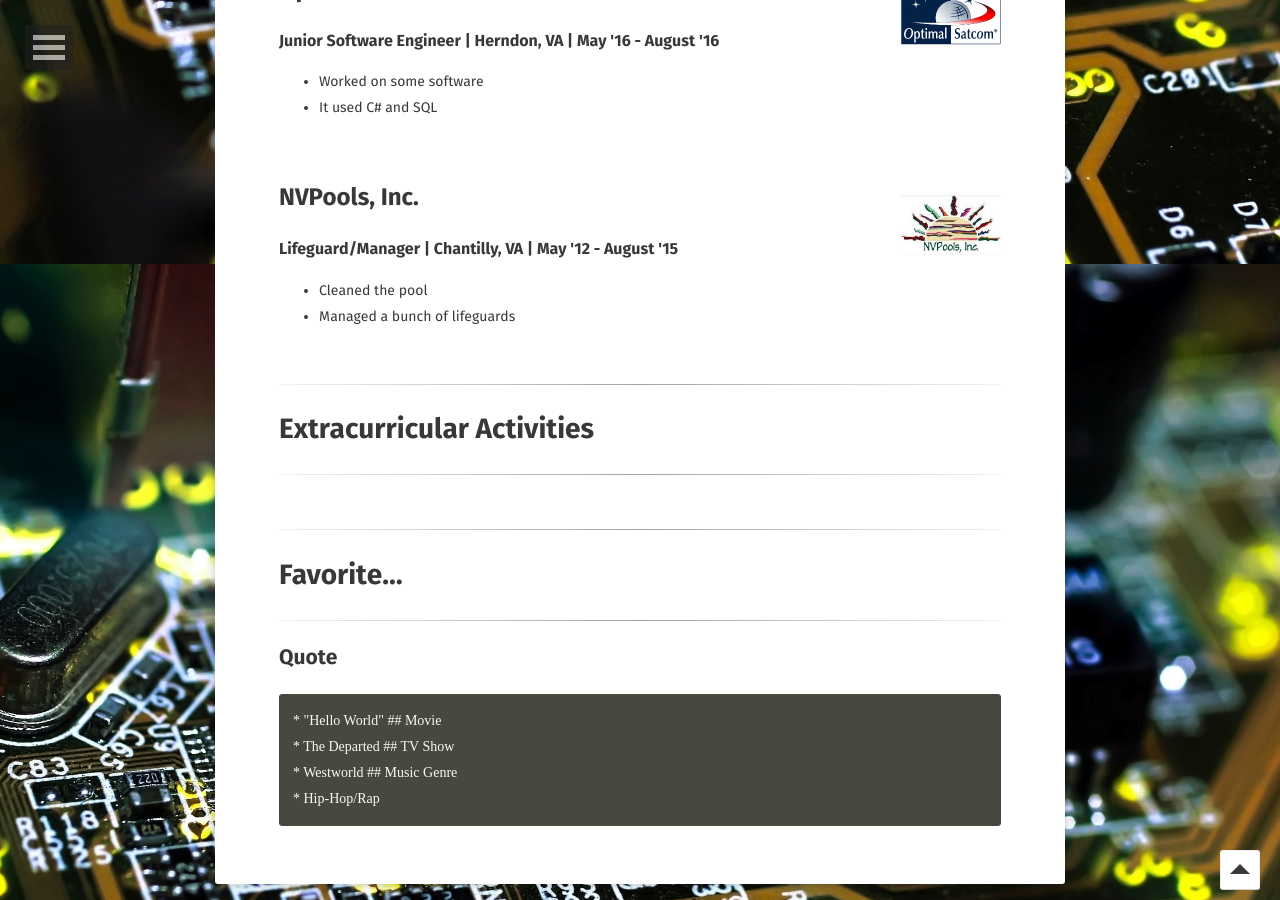
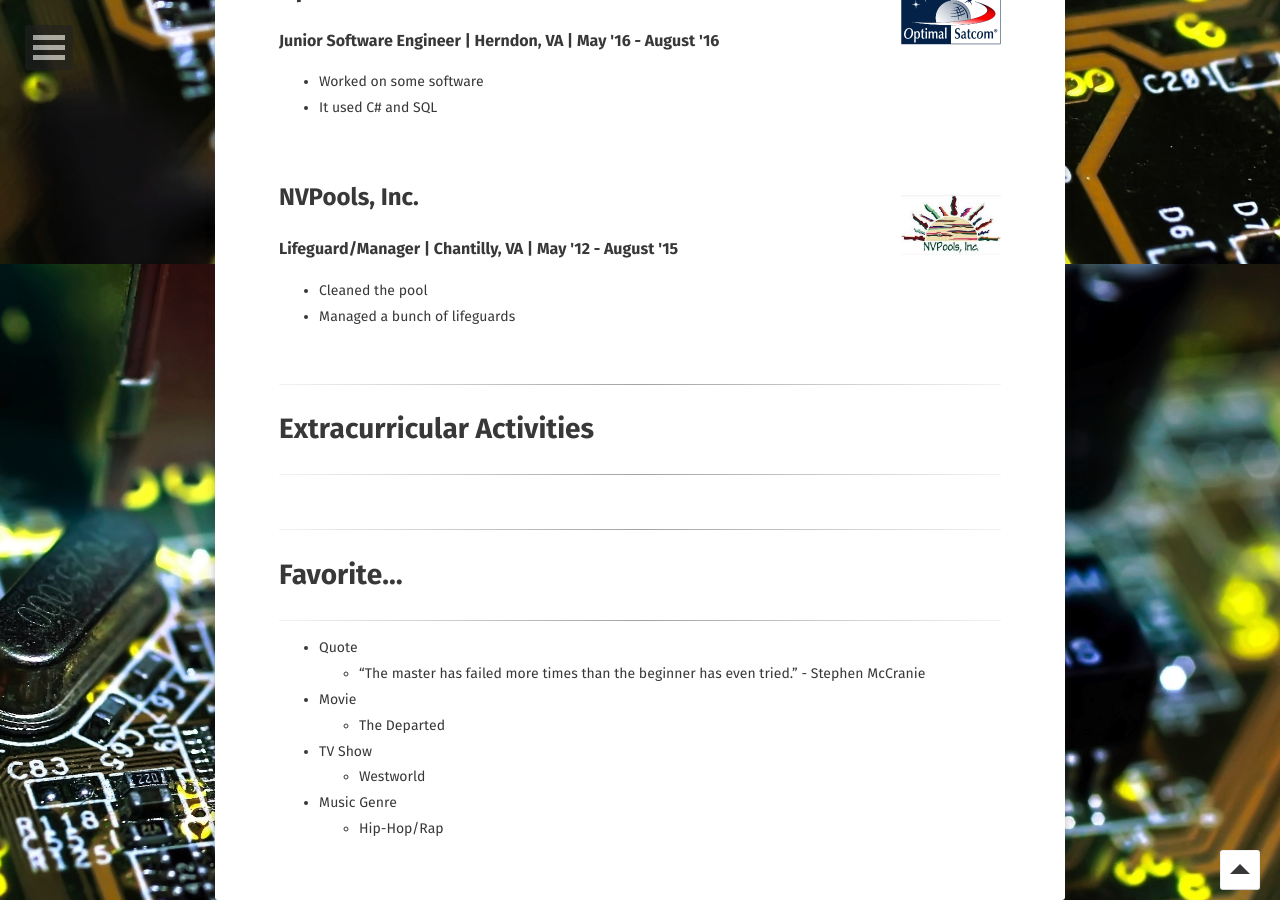
Before and after one commit to tsevans/tsevans.github.io, a Jekyll site: the page built from about/index.md, in a window 1280 px wide and 900 px high, scrolled down 636 px. Built offline with Jekyll 4.4.1, drawn with Linux system fonts in a browser that asks for light colours; some web fonts are replaced.

Commit message:
fixed favorites formatting

```diff
--- a/about/index.md
+++ b/about/index.md
@@ -55,11 +55,11 @@ comments: false
 # Favorite...
 
 ----------
-## Quote
-    * "Hello World"
-## Movie
-    * The Departed
-## TV Show
-    * Westworld
-## Music Genre
-    * Hip-Hop/Rap
+* Quote
+  * "The master has failed more times than the beginner has even tried." - Stephen McCranie
+* Movie
+  * The Departed
+* TV Show
+  * Westworld
+* Music Genre
+  * Hip-Hop/Rap
```
